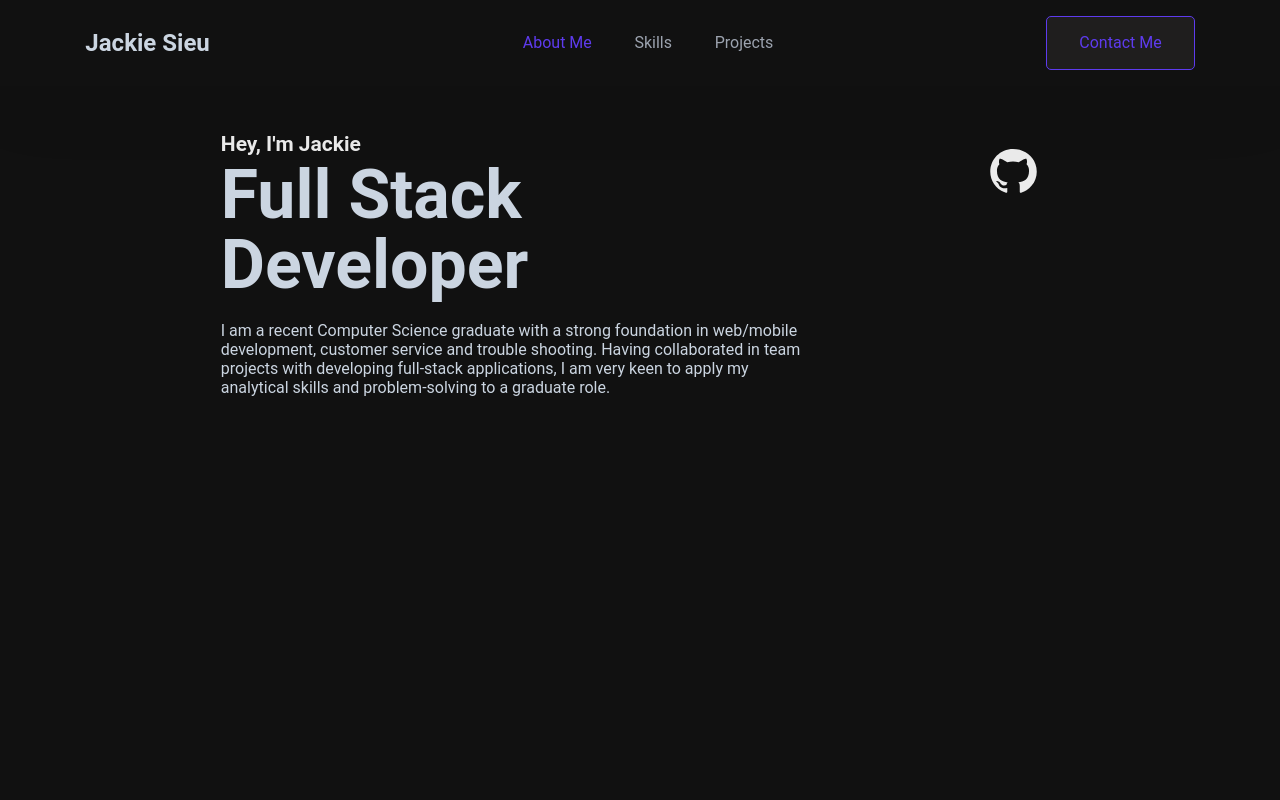
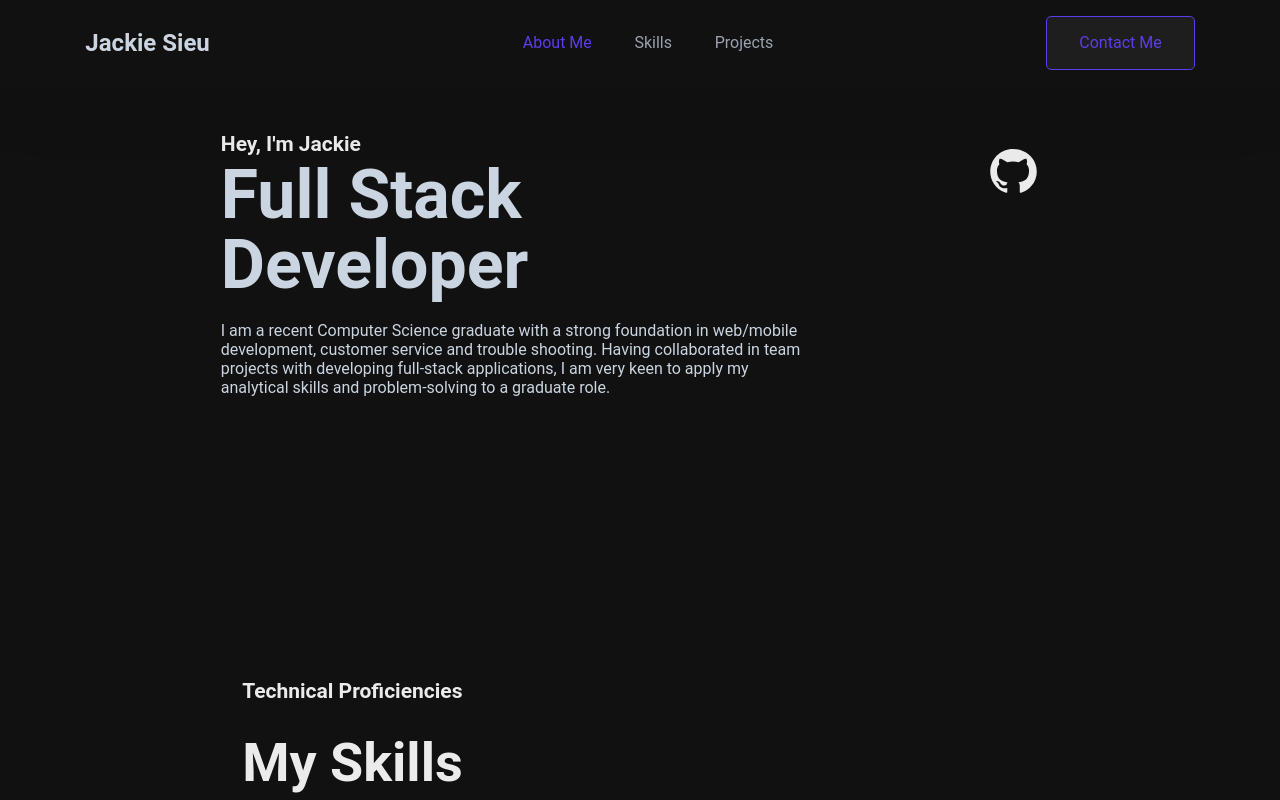
Before and after one commit to jackieseeyou/personal_website, a React (Create React App) app: page / in a window 1280 px wide. Built offline with nearby package versions, Linux system fonts and the light colour scheme.

Commit message:
adjust each pages viewport height

```diff
--- a/src/App.css
+++ b/src/App.css
@@ -35,12 +35,16 @@ body::-webkit-scrollbar {
     margin-top: 4rem;
     margin-left: clamp(1rem, 5%, 6rem);  /* min 1rem, preferred 5% of viewport, max 6rem */
     margin-right: clamp(1rem, 5%, 6rem);
+
 }
 
 .main-content-section {
-  min-height: 100vh;
+  min-height: 50vh;
   box-sizing: border-box;
   scroll-snap-align: start;
+  /* display: flex;
+  align-items: center;
+  justify-content: center; */
 }
 img {
   max-width: 100%;
```
